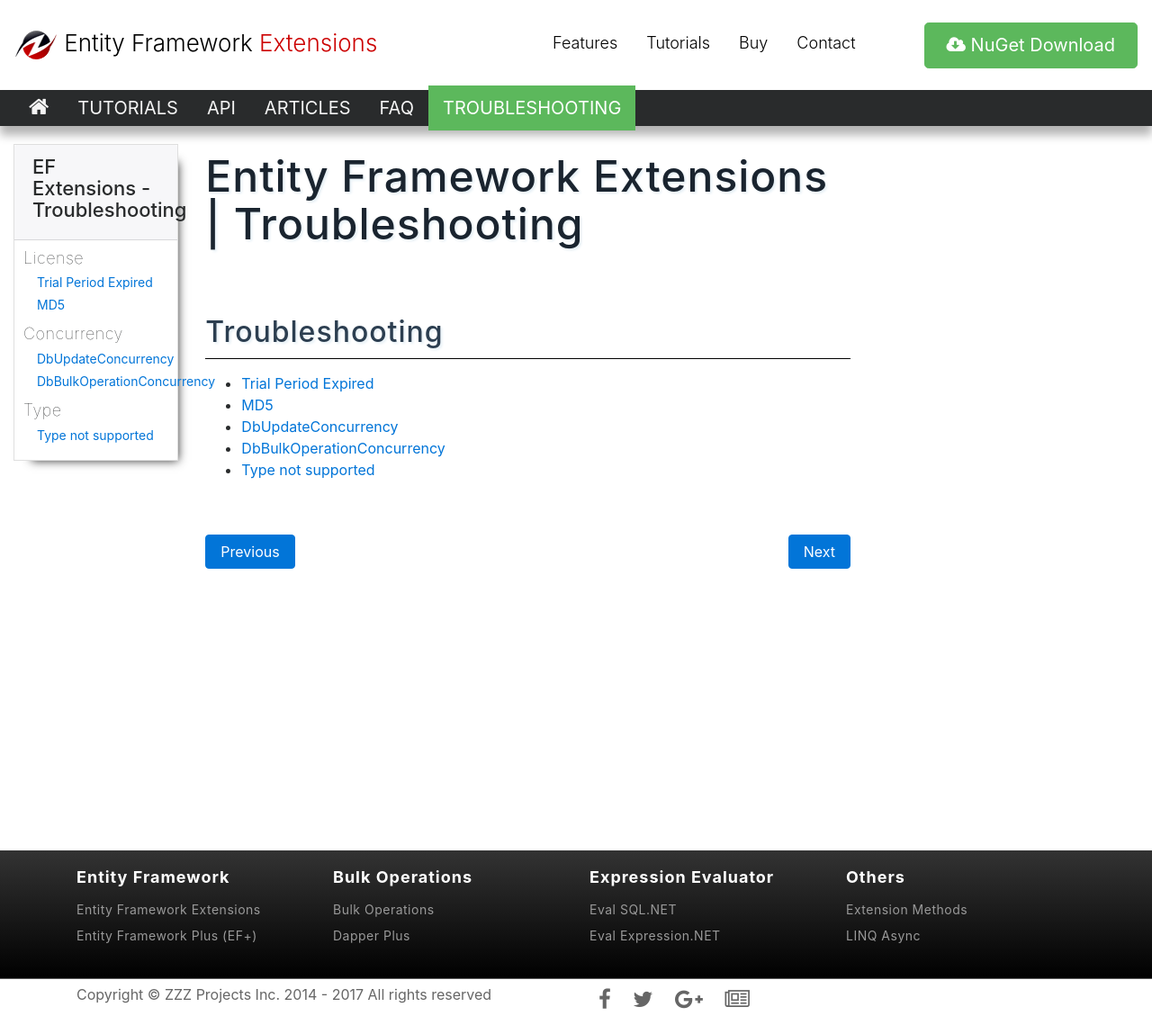
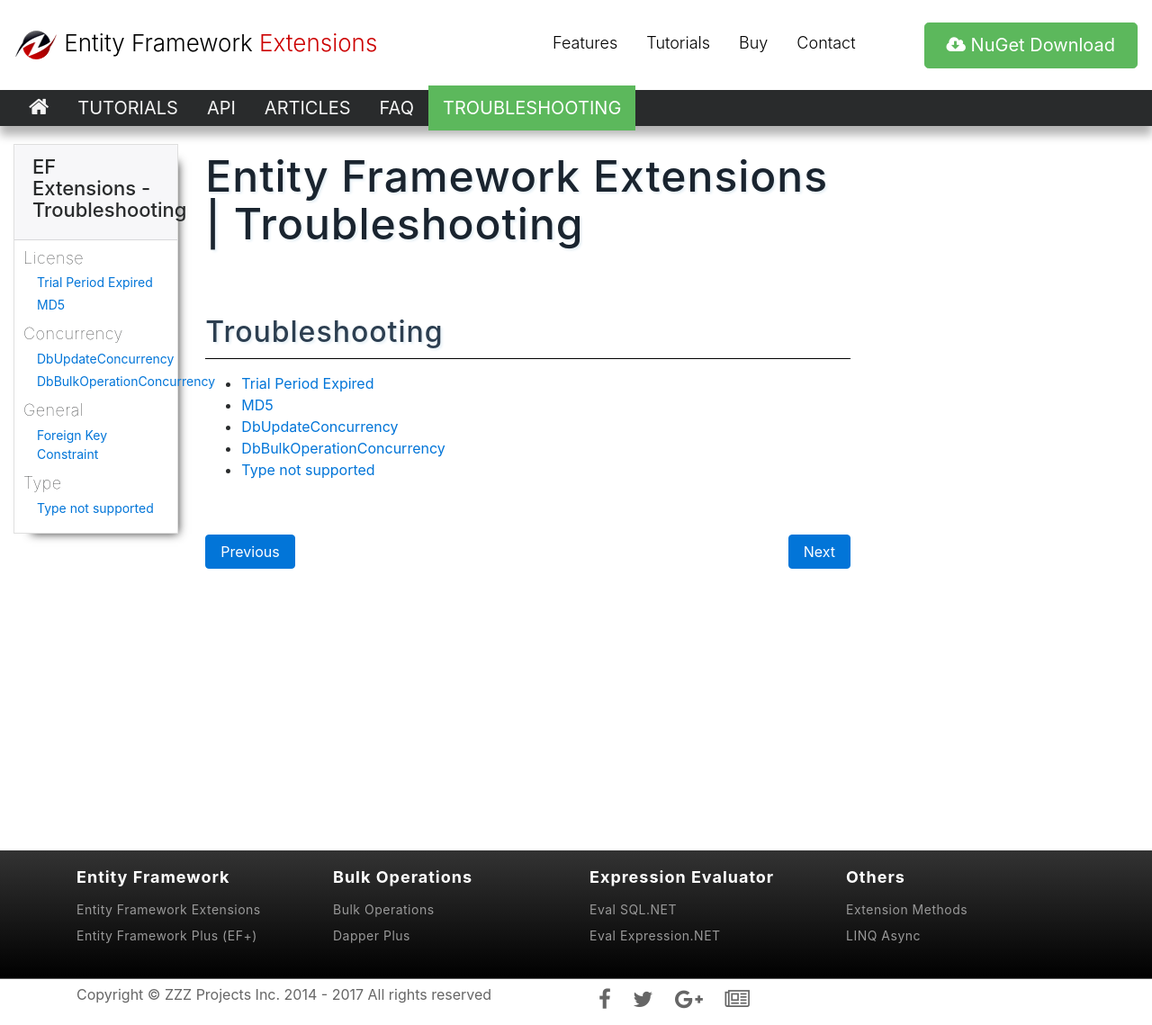
Before and after one commit to zzzprojects/EntityFramework-Extensions, a Jekyll site: the page built from docs/pages/troubleshooting/troubleshooting.md, in a window 1280 px wide and 1139 px high. Shown: the whole window at 90% size. Built offline with Jekyll 4.4.1, drawn with Linux system fonts in a browser that asks for light colours; nearby versions of some CDN libraries.

Commit message:
Update aside.html

```diff
--- a/docs/_includes/aside.html
+++ b/docs/_includes/aside.html
@@ -124,6 +124,11 @@
 			<li><a href="dbbulkoperationconcurrency-exception">DbBulkOperationConcurrency</a></li>
 		</ul>
 
+		<h4>General</h4>
+		<ul>
+			<li><a href="foreign-key-constraint-autodetectchanges-disabled">Foreign Key Constraint</a></li>
+		</ul>
+
 		<h4>Type</h4>
 		<ul>
 			<li><a href="type-not-supported-exception">Type not supported</a></li>
```
